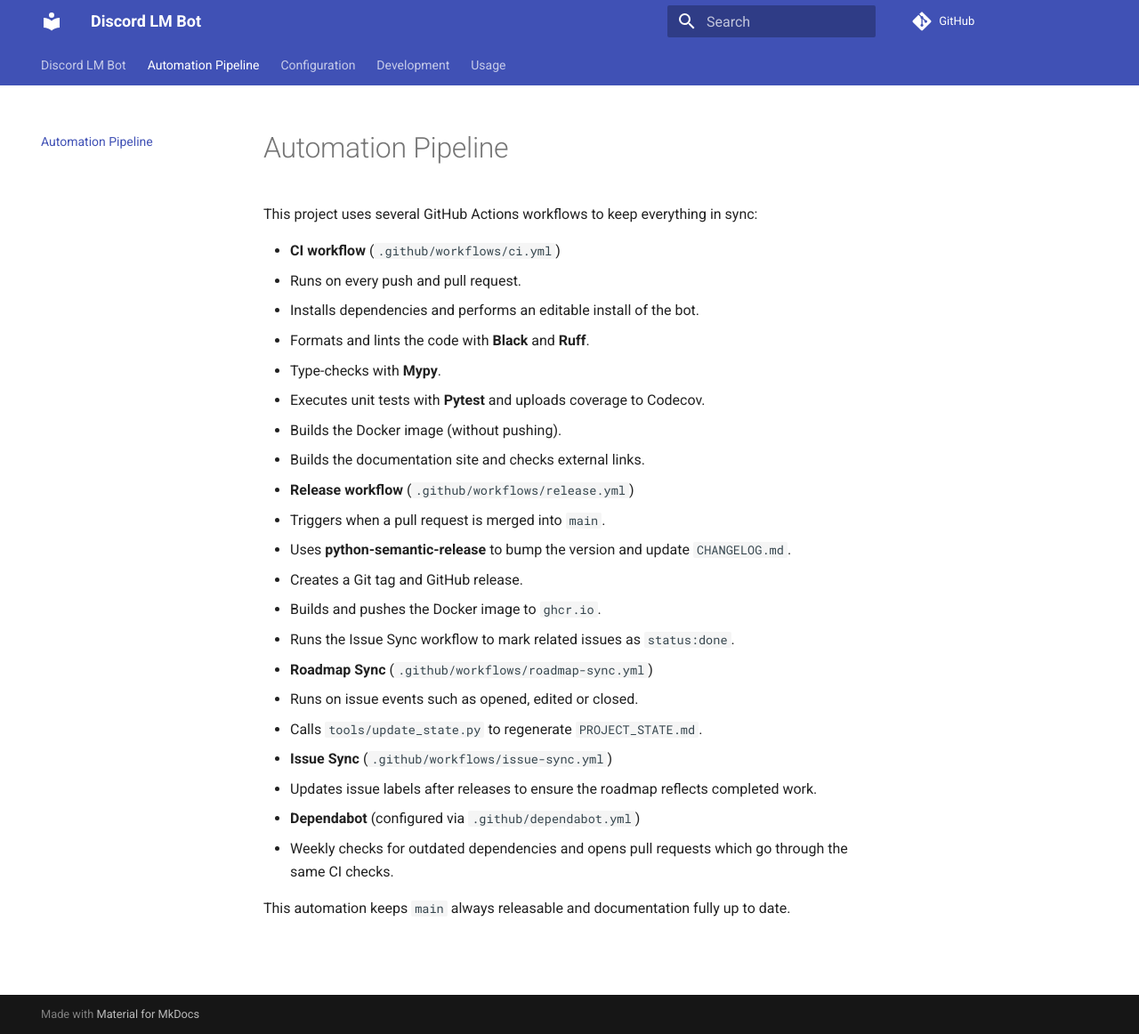
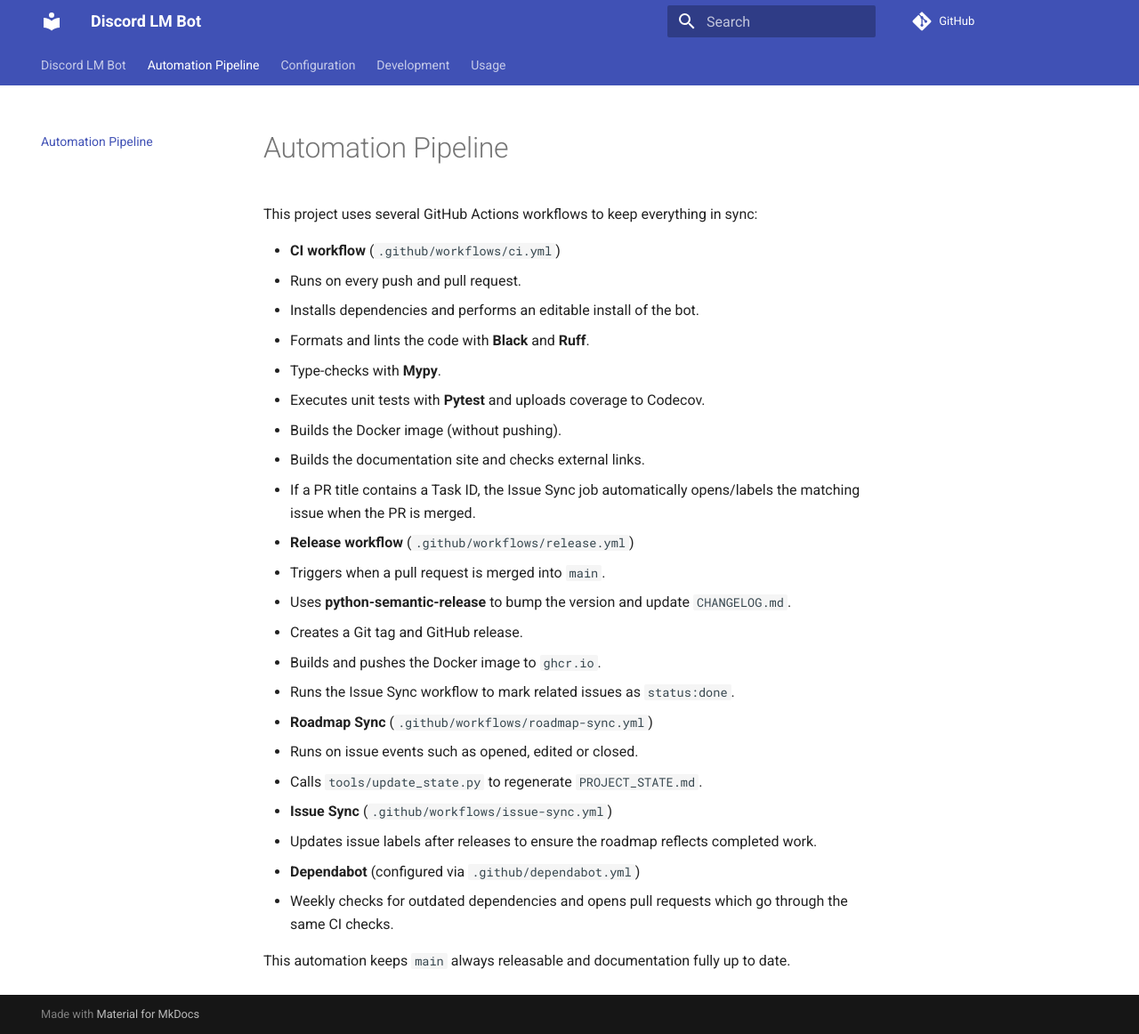
Before and after one commit to flimedime0/discord-lm, an MkDocs documentation site: the page built from docs/automation.md, in a window 1280 px wide and 1162 px high. Shown: the whole window at 89% size. Built offline with MkDocs 1.6.1 and Material for MkDocs 9.7.7, drawn with Linux system fonts in a browser that asks for light colours; comment, search, counter and statistics services are not loaded.

Commit message:
docs: document dev bootstrap and issue sync

```diff
--- a/docs/automation.md
+++ b/docs/automation.md
@@ -10,6 +10,7 @@
   * Executes unit tests with **Pytest** and uploads coverage to Codecov.
   * Builds the Docker image (without pushing).
   * Builds the documentation site and checks external links.
+  * If a PR title contains a Task ID, the Issue Sync job automatically opens/labels the matching issue when the PR is merged.
 * **Release workflow** (`.github/workflows/release.yml`)
   * Triggers when a pull request is merged into `main`.
   * Uses **python-semantic-release** to bump the version and update `CHANGELOG.md`.
```
Also changed, not shown: CHANGELOG.md (+5 -0 lines), CONTRIBUTING.md (+1 -0 lines), .github/PULL_REQUEST_TEMPLATE.md, 3 other files.
